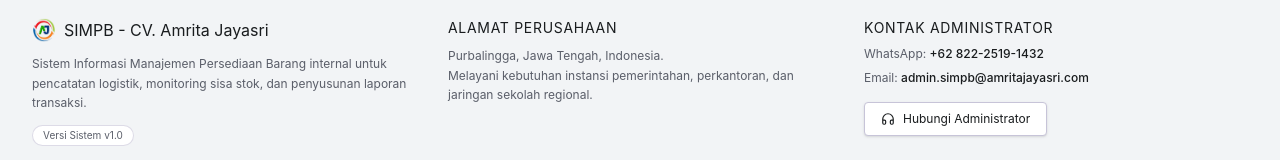
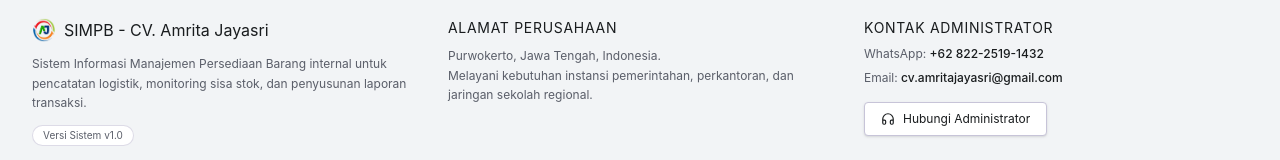
Before and after one commit to mfathirafa/CV.Amrita-Jayasri, a React (Vite) app in the folder frontend/simpb/: page / in a window 1280 px wide. Shown: the part 2689-2849 px from the top of the page. Built offline with nearby package versions, Linux system fonts and the light colour scheme.

Commit message:
fix: update company address and email in LandingPage component

```diff
--- a/frontend/simpb/src/LandingPage.jsx
+++ b/frontend/simpb/src/LandingPage.jsx
@@ -547,7 +547,7 @@ const LandingPage = ({ onNavigate }) => {
           <div className="flex flex-col gap-2">
             <h5 className="font-label-bold text-label-bold text-on-surface text-sm uppercase tracking-wider">Alamat Perusahaan</h5>
             <p className="font-body-sm text-body-sm text-secondary text-xs leading-relaxed">
-              Purbalingga, Jawa Tengah, Indonesia.<br />
+              Purwokerto, Jawa Tengah, Indonesia.<br />
               Melayani kebutuhan instansi pemerintahan, perkantoran, dan jaringan sekolah regional.
             </p>
           </div>
@@ -559,7 +559,7 @@ const LandingPage = ({ onNavigate }) => {
               WhatsApp: <a href={whatsappLink} target="_blank" rel="noopener noreferrer" className="hover:text-primary transition-colors font-medium text-on-surface">+62 822-2519-1432</a>
             </p>
             <p className="font-body-sm text-body-sm text-secondary text-xs">
-              Email: <span className="font-medium text-on-surface">admin.simpb@amritajayasri.com</span>
+              Email: <span className="font-medium text-on-surface">cv.amritajayasri@gmail.com</span>
             </p>
             <div className="mt-2">
               <a
```
